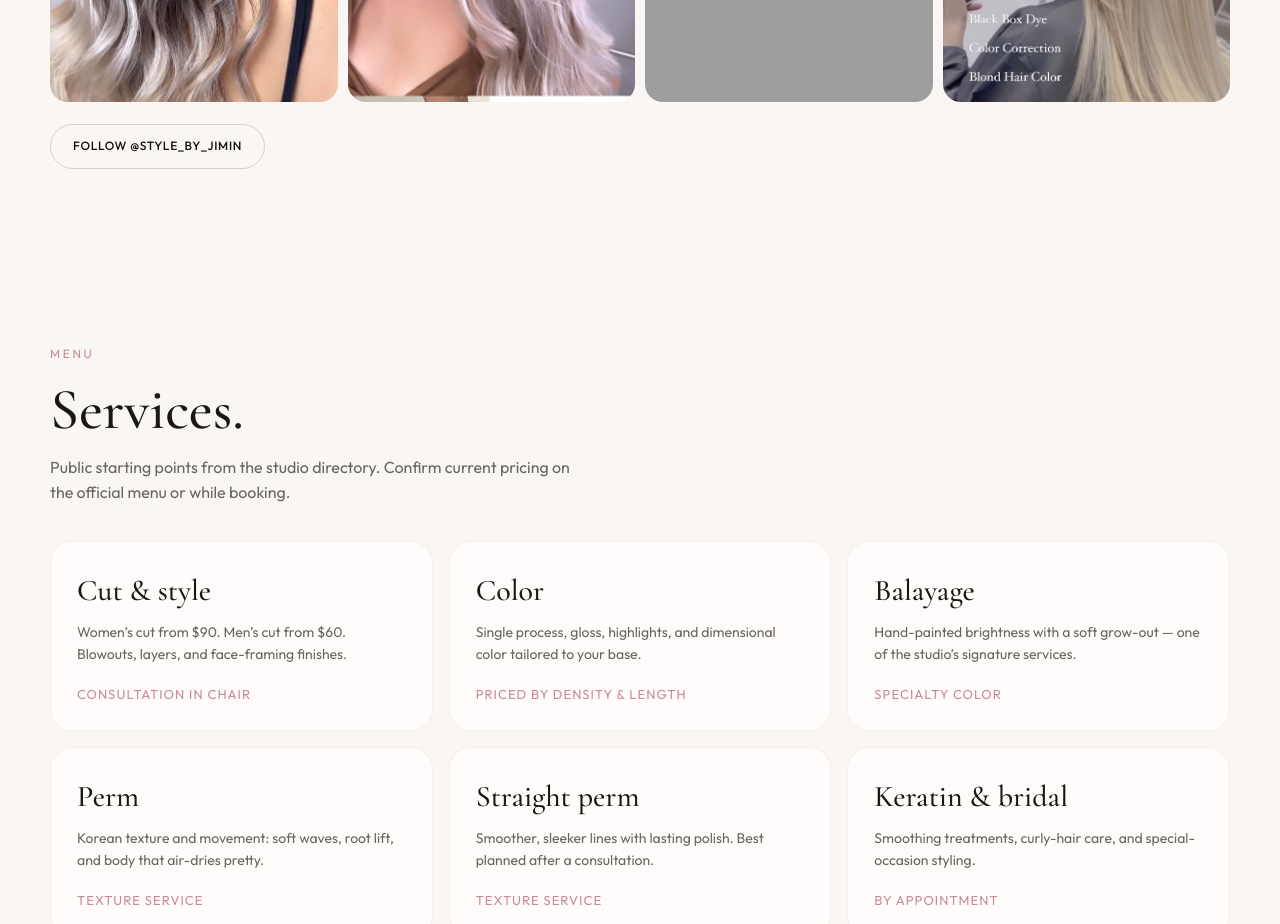
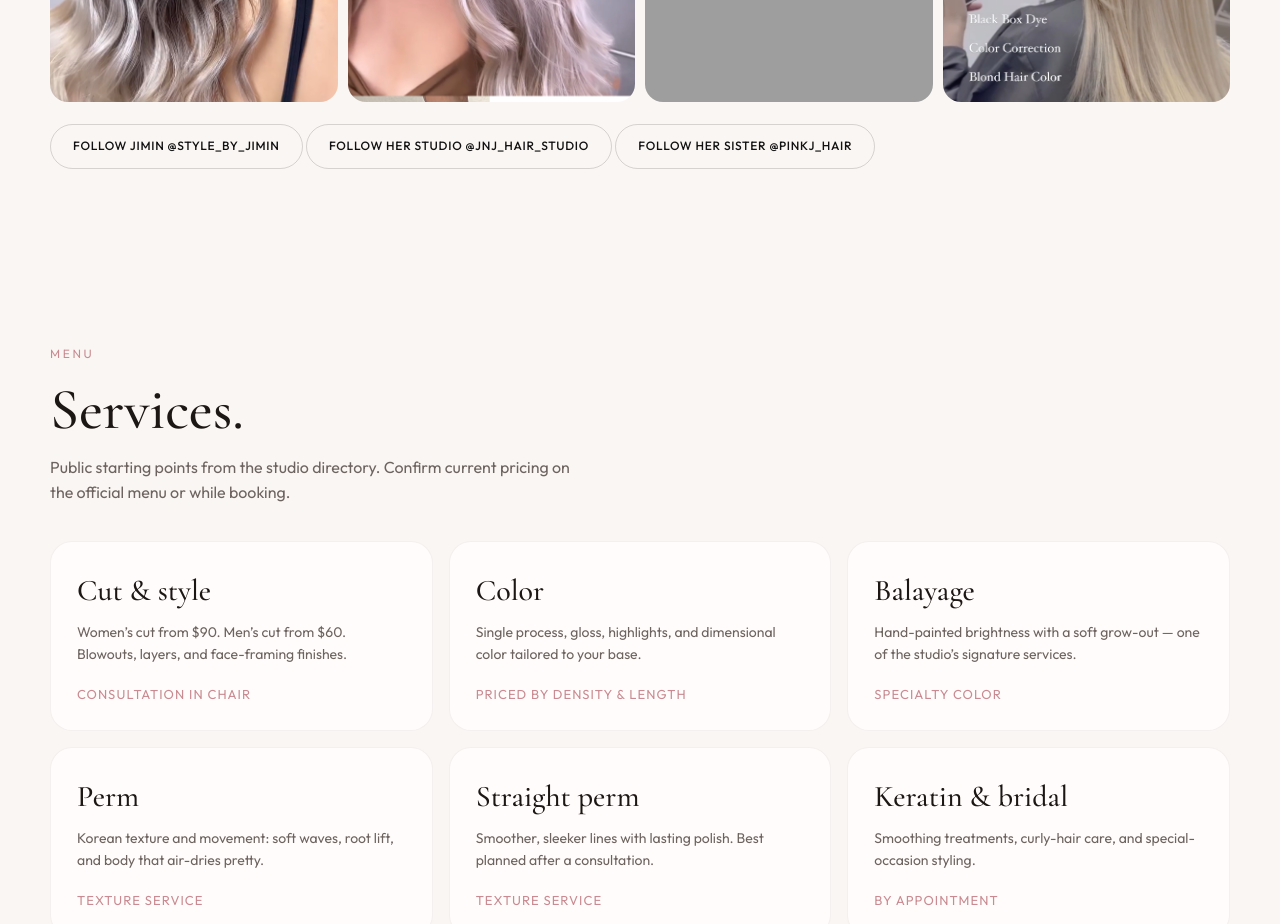
Before and after one commit to anmatthew/style, a plain HTML site: page index.html in a window 1280 px wide. Shown: the part 2300-3224 px from the top of the page. Drawn offline with nearby package versions, Linux system fonts and the light colour scheme; grey boxes are pictures that could not be loaded.

Commit message:
Update index.html

```diff
--- a/index.html
+++ b/index.html
@@ -205,7 +205,9 @@
           <a href="https://www.instagram.com/style_by_jimin/" target="_blank" rel="noopener"><img src="Style4.png" alt="Salon finish" /></a>
         </div>
         <p style="margin-top:22px;">
-          <a class="btn btn-ghost" href="https://www.instagram.com/style_by_jimin/" target="_blank" rel="noopener">Follow @style_by_jimin</a>
+          <a class="btn btn-ghost" href="https://www.instagram.com/style_by_jimin/" target="_blank" rel="noopener">Follow Jimin @style_by_jimin</a>
+          <a class="btn btn-ghost" href="https://www.instagram.com/style_by_jimin/" target="_blank" rel="noopener">Follow her Studio @jnj_hair_studio</a>
+          <a class="btn btn-ghost" href="https://www.instagram.com/style_by_jimin/" target="_blank" rel="noopener">Follow her sister @pinkj_hair</a>
         </p>
       </div>
     </section>
```
